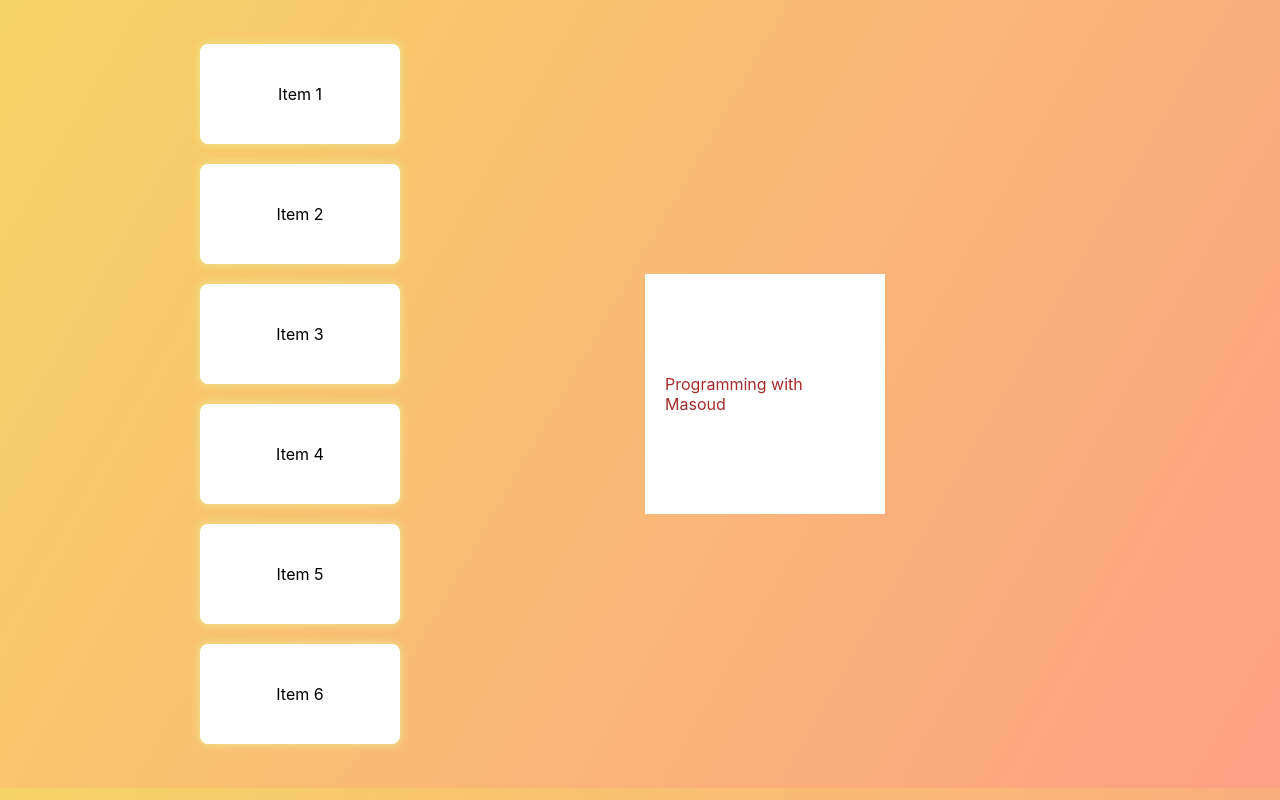
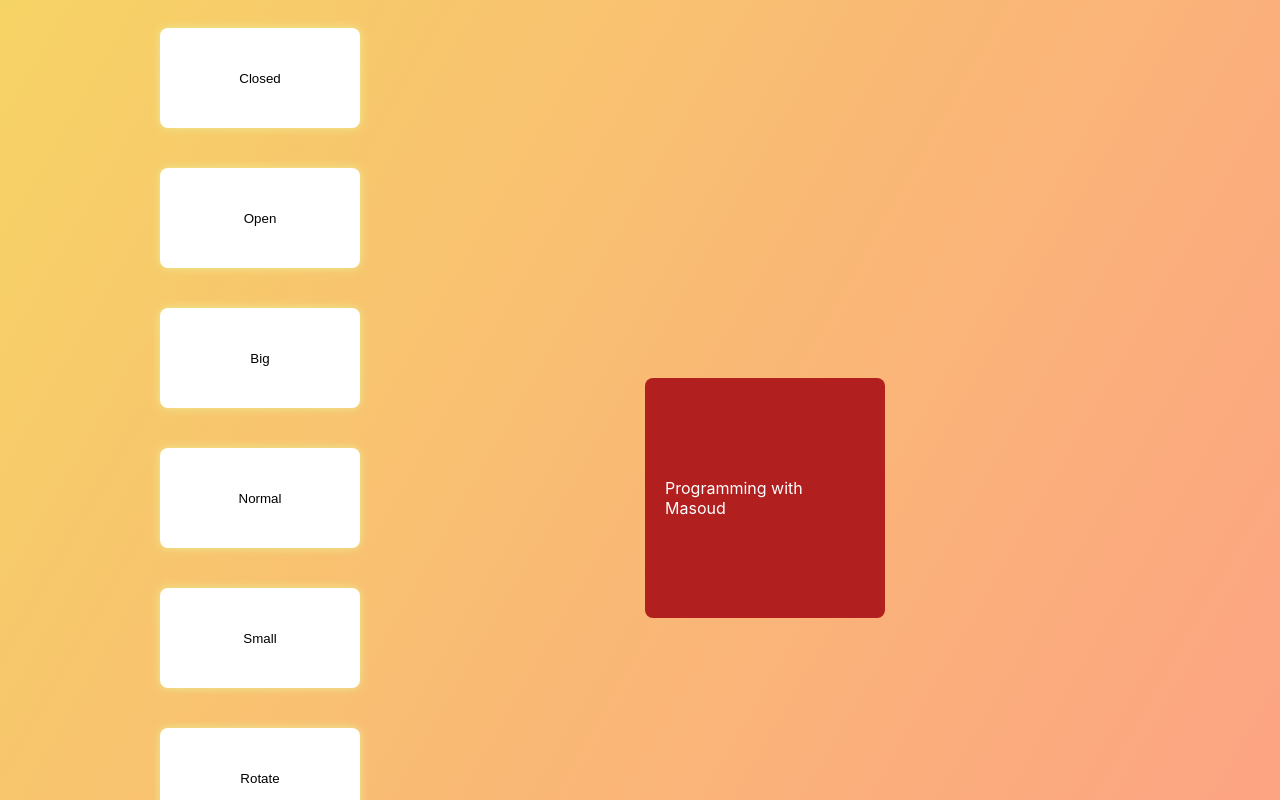
Before and after one commit to mdeveloper20/reactReminder, a React (Create React App) app: page / in a window 1280 px wide. Shown: the top 800 px of the page. Built offline with nearby package versions, Linux system fonts and the light colour scheme; the HTML template or start-up script is replaced by a standard one.

Commit message:
project added.

```diff
--- a/src/App.css
+++ b/src/App.css
@@ -5,6 +5,7 @@
 .sidebar{
   width: 250px;
   display: flex;
+  flex-direction: column;
 }
 .home{
   width: calc(100% - 250px);
@@ -13,9 +14,10 @@
   align-items: center;
 }
 
-.sidebar li{
+.sidebar button{
   box-shadow: 0px 0px 10px rgb(236, 235, 148);
   border-radius: 8px;
+  border:none;
   background-color: white;
   height: 100px;
   width: 200px;
@@ -24,16 +26,18 @@
   justify-content: center;
   align-items: center;
   margin: 20px 0;
-  color:black
+  color:black;
+  cursor: pointer;
 }
 
 .shape{
   width: 200px;
   height: 200px;
-  background-color: white;
-  color: brown;
+  background-color: rgb(177, 31, 31);
+  color: white;
   display: flex;
   align-items: center;
   justify-content: center;
   padding: 20px;
+  border-radius: 8px;
 }
--- a/src/App.js
+++ b/src/App.js
@@ -4,10 +4,12 @@ import Sidebar from './Sidebar.js'
 import Home from './Home.js'
 
 function App () {
+
+  const [selectedMode, setSelectedMode] = useState('open')
   return (
     <div className='app'>
-      <Sidebar/>
-      <Home/>
+      <Sidebar setSelectedMode={setSelectedMode}/>
+      <Home selectedMode={selectedMode}/>
     </div>
   )
 }
--- a/src/Home.js
+++ b/src/Home.js
@@ -1,7 +1,29 @@
-import React from 'react';
+import React,{useState} from 'react';
+import { motion } from "framer-motion"
 
-export default function Home(props) {
-    return(<div className='home'>
-        <div className='shape'>Programming with Masoud</div>
+const variants = {
+    open: { opacity: 1, x: 0 },
+    closed: { opacity: 0, x: "-100%" },
+    big: {scale:2},
+    normal:{scale:1},
+    small:{scale:0.1},
+    rotate:{rotate:180},
+    circle:{borderRadius:"100%"}
+
+  }
+
+export default function Home({selectedMode}) {
+
+
+
+    return (<div className='home'>
+        <motion.div
+            initial={"open"}
+            animate={selectedMode}
+            variants={variants}
+            transition={{ duration: 0.5 }}
+            className='shape'>
+            Programming with Masoud
+          </motion.div>
     </div>)
 }
--- a/src/Sidebar.js
+++ b/src/Sidebar.js
@@ -1,15 +1,33 @@
 import React from 'react';
+import { motion } from "framer-motion"
 
-export default function Sidebar(props) {
-    return(<div className='sidebar'>
-        <ul>
-            <li>Item 1</li>
-            <li>Item 2</li>
-            <li>Item 3</li>
-            <li>Item 4</li>
-            <li>Item 5</li>
-            <li>Item 6</li>
+export default function Sidebar({setSelectedMode}) {
 
-        </ul>
+    const onButtonClick=(mode)=>{
+        setSelectedMode(mode)
+    }
+
+    return (<div className='sidebar'>
+        <MyButton onClick={()=>onButtonClick('closed')}>Closed</MyButton>
+        <MyButton onClick={()=>onButtonClick('open')}>Open</MyButton>
+
+        <MyButton onClick={()=>onButtonClick('big')}>Big</MyButton>
+
+        <MyButton onClick={()=>onButtonClick('normal')}>Normal</MyButton>
+
+        <MyButton onClick={()=>onButtonClick('small')}>Small</MyButton>
+
+        <MyButton onClick={()=>onButtonClick('rotate')}>Rotate</MyButton>
+
+        <MyButton onClick={()=>onButtonClick('circle')}>Circle</MyButton>
+
     </div>)
 }
+
+const MyButton = ({ children, onClick }) => (
+    <motion.button
+        onClick={onClick}
+        whileHover={{ scale: 1.1 }}
+        whileTap={{ scale: 0.9 }}
+    >{children}</motion.button>
+)
--- a/src/index.css
+++ b/src/index.css
@@ -4,6 +4,9 @@ body {
     sans-serif;
   -webkit-font-smoothing: antialiased;
   -moz-osx-font-smoothing: grayscale;
+
+
+
   background-image: linear-gradient(120deg, #f6d365 0%, #fda085 100%);
   display: flex;
   justify-content: center;
```
